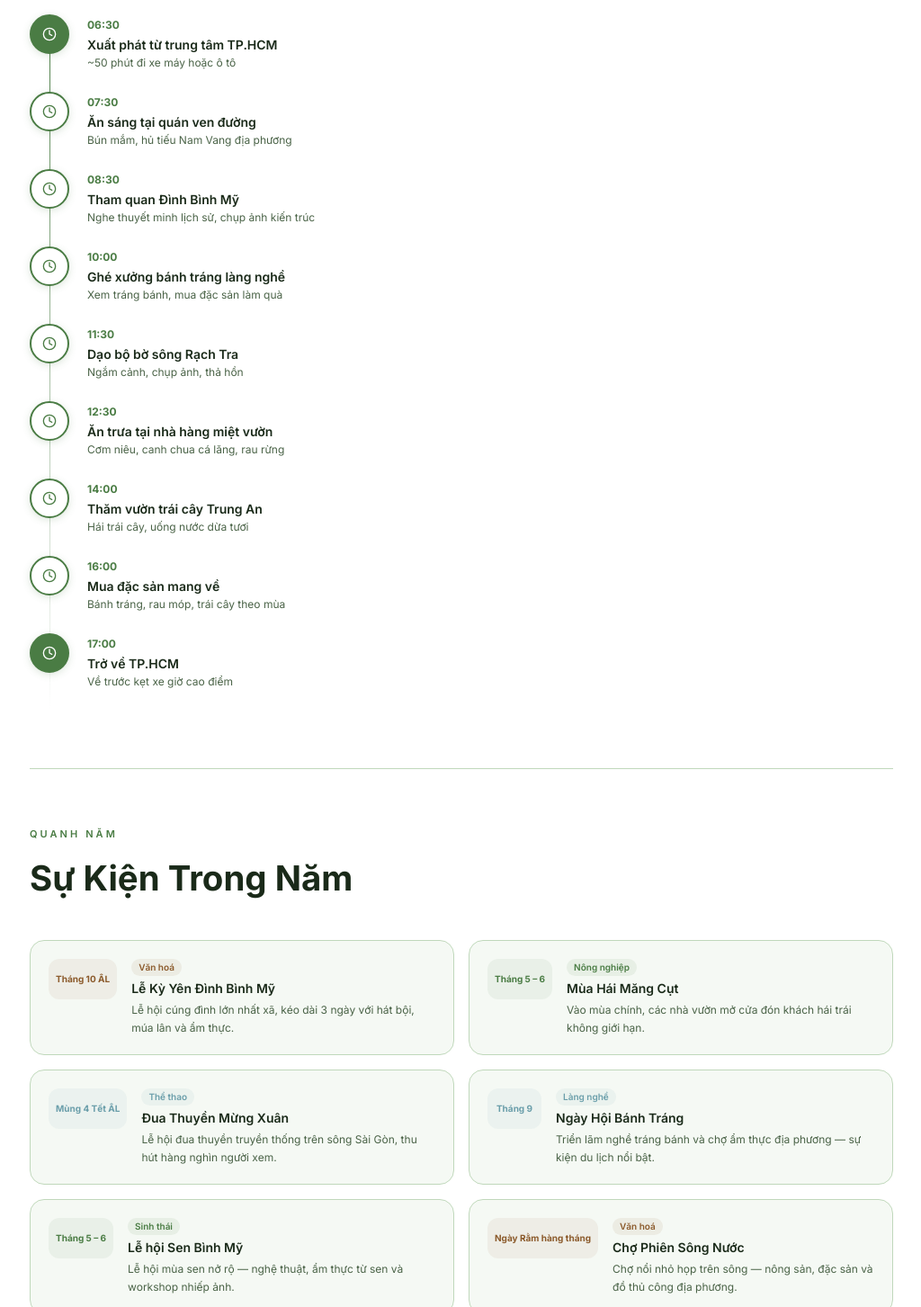
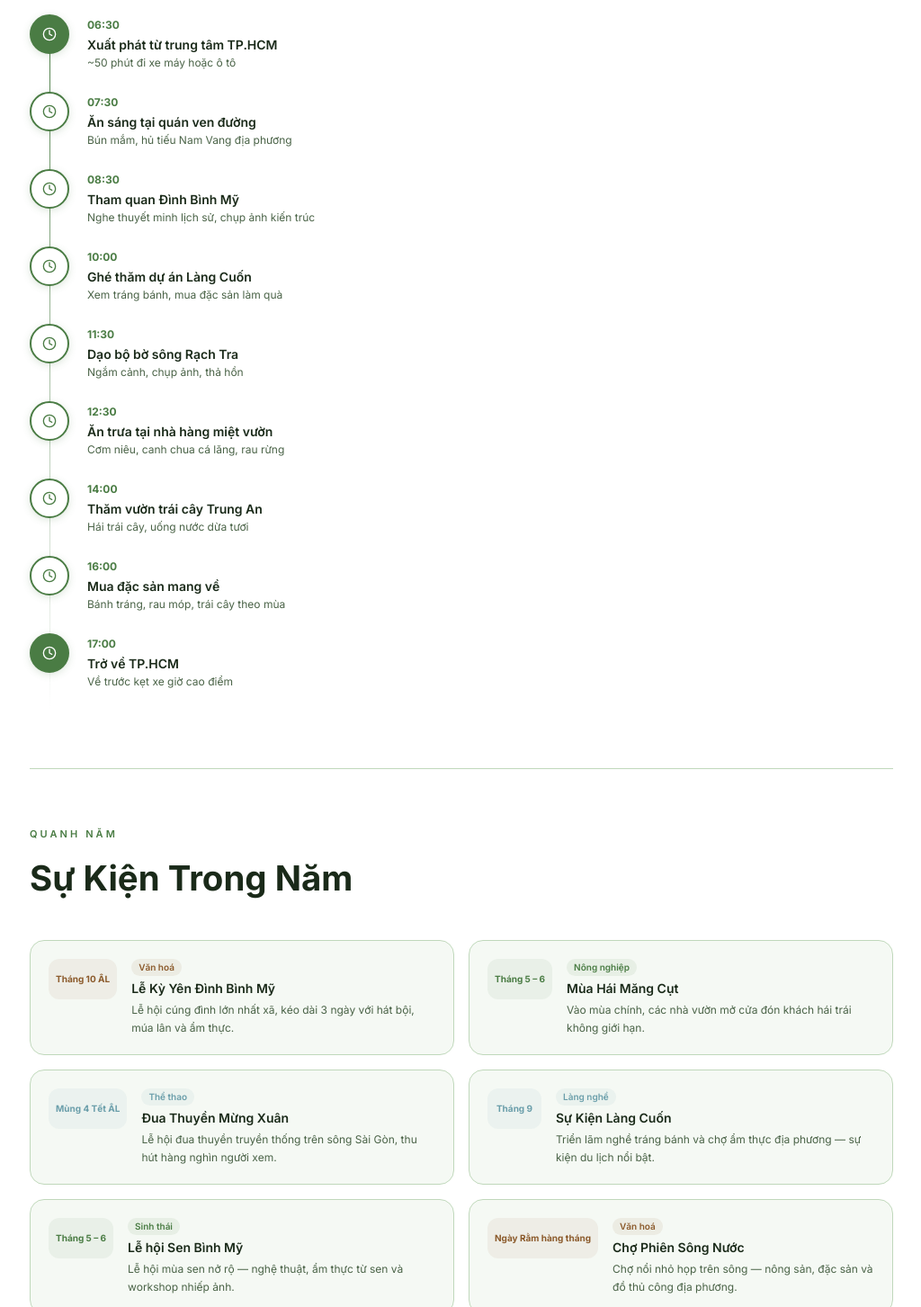
Before and after one commit to datweb07/binhmy, a React (Vite) app: page /planner in a window 1280 px wide. Shown: the part 1524-2977 px from the top of the page at 90% size, without its empty margins (127-1151 px from the left). Built offline with nearby package versions, Linux system fonts and the light colour scheme; no server answers.

Commit message:
chore: update content and branding from Lang Nghe Banh Trang to Lang Cuon

```diff
--- a/src/pages/Heritage.tsx
+++ b/src/pages/Heritage.tsx
@@ -92,13 +92,13 @@ const LOCATIONS: Location[] = [
   },
   {
     id: 'lang-banh-trang',
-    name: 'Làng Nghề Bánh Tráng',
+    name: 'Làng Cuốn',
     type: 'Di sản Văn hóa Phi vật thể',
     year: 'Hơn 100 năm',
     hours: '05:00 – 16:00',
     admission: 'Miễn phí',
     address: 'Ấp Bình Thượng, xã Bình Mỹ, TP.HCM',
-    manager: 'Hội Làng Nghề Bánh Tráng Bình Mỹ',
+    manager: 'Dự án Làng Cuốn',
     phone: '0912 345 678',
     audioTitle: 'Nghề Tráng Bánh Trăm Năm',
     accent: '#6A9EAA',
@@ -109,8 +109,8 @@ const LOCATIONS: Location[] = [
       'https://banhtrangthienthat.com/wp-content/uploads/2025/02/banh-trang-my-long-ben-tre-banh-trang-nuong-san-thien-that-2-700x394.jpg',
       'https://encrypted-tbn0.gstatic.com/images?q=tbn:ANd9GcScNWqswJnXQ6NG-W7gFYQj1ntDYwKNX9047A1s6nF_PliO3dzPhsLWC-s&s=10',
     ],
-    description: 'Làng nghề trăm năm tuổi nổi tiếng với bánh tráng phơi sương thủ công — đặc sản mang hương vị quê nhà.',
-    story: 'Từ tờ mờ sáng, khi cả xã còn đang ngủ, những người thợ làng bánh tráng đã nhóm lửa, xay bột và bắt đầu tráng những tấm bánh đầu tiên trong ngày. Hơn một trăm năm, nghề tráng bánh Bình Mỹ không thay đổi — chỉ gạo tẻ nguyên chất, nước sạch và bàn tay khéo léo của người thợ, phơi sương tự nhiên để có độ dẻo đặc trưng.',
+    description: 'Dự án văn hoá lấy cảm hứng từ nghề làm bánh tráng phơi sương thủ công — đặc sản mang hương vị quê nhà.',
+    story: 'Làng Cuốn là một dự án đặc biệt nhằm khôi phục và tôn vinh những giá trị truyền thống của nghề làm bánh tráng. Dù nghề gốc phát triển mạnh ở Phú Hòa Đông, Làng Cuốn tại Bình Mỹ tái hiện lại không gian lao động chân chất: từ khâu nhóm lửa, xay bột cho đến tráng những tấm bánh mỏng manh trong sương sớm.',
     activities: [
       { title: 'Tự tay tráng bánh', desc: 'Được hướng dẫn trực tiếp bởi nghệ nhân — học cách đổ bột, tráng mỏng và phơi bánh đúng kỹ thuật truyền thống.' },
       { title: 'Xem phơi bánh buổi sớm', desc: 'Cảnh hàng nghìn tấm bánh trắng tinh phơi trên giàn tre dưới ánh bình minh — một khung cảnh thuần Việt khó quên.' },
@@ -118,7 +118,7 @@ const LOCATIONS: Location[] = [
       { title: 'Nghe kể lịch sử nghề', desc: 'Các cụ cao niên trong làng kể chuyện nghề từ thời cha ông — nguồn gốc, bí quyết và những thăng trầm qua bao thế hệ.' },
     ],
     events: [
-      { name: 'Ngày Hội Bánh Tráng', month: 'Tháng 9 hàng năm', desc: 'Triển lãm nghề tráng bánh, thi làm bánh và chợ ẩm thực địa phương — thu hút hàng nghìn du khách mỗi năm.' },
+      { name: 'Sự kiện Làng Cuốn', month: 'Tháng 9 hàng năm', desc: 'Triển lãm nghề tráng bánh, thi làm bánh và chợ ẩm thực địa phương — thu hút hàng nghìn du khách mỗi năm.' },
       { name: 'Tham quan xưởng mở', month: 'Thứ 7 & Chủ Nhật', desc: 'Mỗi cuối tuần, 3 xưởng bánh trong làng mở cửa đón khách tham quan và trải nghiệm miễn phí.' },
     ],
   },
@@ -195,7 +195,7 @@ const ALL_POSTS = [
   { id: '4', locationId: 'vuon-trung-an', author: 'Phòng Nông nghiệp Xã Bình Mỹ', role: 'government' as Role, avatar: 'https://images.unsplash.com/photo-1577495508048-b635879837f1?auto=format&fit=crop&q=80&w=150', verified: true, time: '3 giờ trước', content: 'Thông báo: Tuần tới dự báo có mưa lớn kéo dài. Đề nghị các nhà vườn khu vực chủ động khơi thông mương liếp, tránh ngập úng gốc sầu riêng và măng cụt. Tổ khuyến nông sẽ hỗ trợ từ sáng thứ 2.', likes: 112, comments: 10 },
   { id: '5', locationId: 'vuon-trung-an', author: 'Gia Đình Táo Đỏ', role: 'tourist' as Role, avatar: 'https://images.unsplash.com/photo-1524504388940-b1c1722653e1?auto=format&fit=crop&q=80&w=150', time: '4 giờ trước', content: 'Bọn trẻ thích mê vì được tận tay hái chôm chôm từ trên cây. Quả ngọt, giòn và siêu tươi! Các cô chú chủ vườn còn hướng dẫn cách ủ phân hữu cơ rất hay nữa. Sẽ sớm quay lại! 🌳🍎', images: ['https://images.unsplash.com/photo-1622288062590-78a4eaee82f4?auto=format&fit=crop&q=80'], likes: 310, comments: 24 },
   { id: '6', locationId: 'vuon-trung-an', author: 'Nhà vườn Cô Tư', role: 'zone' as Role, avatar: 'https://images.unsplash.com/photo-1605000797499-95a51c5269ae?auto=format&fit=crop&q=80&w=150', verified: true, time: '1 ngày trước', content: 'Sắp vào mùa măng cụt chín rộ (cuối tháng 5), vườn sẽ có tiệc buffet trái cây dân dã dọc bờ kênh. Ai muốn giữ chỗ trước thì nhắn tin cho Cô Tư nhé.', likes: 195, comments: 42 },
-  { id: '7', locationId: 'lang-banh-trang', author: 'Hội Làng Nghề Bánh Tráng', role: 'government' as Role, avatar: 'https://images.unsplash.com/photo-1599566150163-29194dcaad36?auto=format&fit=crop&q=80&w=150', verified: true, time: '1 ngày trước', content: 'Ngày Hội Bánh Tráng tháng 9 sắp tới! Năm nay sẽ có thêm khu trình diễn nghề tráng bánh trực tiếp và cuộc thi "Tấm Bánh Đẹp Nhất" với giải thưởng hấp dẫn. Đón chờ nhé 🎉', likes: 156, comments: 28 },
+  { id: '7', locationId: 'lang-banh-trang', author: 'Dự án Làng Cuốn', role: 'government' as Role, avatar: 'https://images.unsplash.com/photo-1599566150163-29194dcaad36?auto=format&fit=crop&q=80&w=150', verified: true, time: '1 ngày trước', content: 'Sự kiện Làng Cuốn tháng 9 sắp tới! Năm nay sẽ có thêm khu trình diễn nghề tráng bánh trực tiếp và cuộc thi "Tấm Bánh Đẹp Nhất" với giải thưởng hấp dẫn. Đón chờ nhé 🎉', likes: 156, comments: 28 },
   { id: '8', locationId: 'lang-banh-trang', author: 'Du Khách Miền Bắc', role: 'tourist' as Role, avatar: 'https://images.unsplash.com/photo-1506794778202-cad84cf45f1d?auto=format&fit=crop&q=80&w=150', time: '2 ngày trước', content: 'Lần đầu tiên được tận tay tráng bánh — thật sự không dễ chút nào! Mỏng đều, không rách là cả một kỹ năng. Rất phục các cô chú thợ làm việc từ 4 giờ sáng mỗi ngày.', likes: 203, comments: 19 },
   { id: '9', locationId: 'canh-dong-sen', author: 'CLB Nhiếp ảnh TP.HCM', role: 'zone' as Role, avatar: 'https://images.unsplash.com/photo-1472099645785-5658abf4ff4e?auto=format&fit=crop&q=80&w=150', verified: true, time: '5 giờ trước', content: 'Buổi chụp ảnh bình minh hôm nay tại đầm sen Bình Mỹ — ánh sáng vàng, hương sen ngào ngạt và không khí trong lành. Đây thực sự là báu vật thiên nhiên cần được bảo tồn.', images: ['https://images.unsplash.com/photo-1591617009365-6f4b8f28cfdf?auto=format&fit=crop&q=80'], likes: 412, comments: 67 },
 ];
--- a/src/pages/MapBase.tsx
+++ b/src/pages/MapBase.tsx
@@ -163,7 +163,7 @@ const tours: {
           desc: "Giao lưu với người dân và tìm hiểu các sản vật địa phương.",
         },
         {
-          name: "Làng nghề bánh tráng",
+          name: "Làng Cuốn",
           time: "17:00",
           lnglat: [106.599734, 11.008609],
           desc: "Trải nghiệm tự tay tráng bánh thủ công.",
@@ -275,7 +275,7 @@ const tours: {
           desc: "Thưởng thức bữa sáng quen thuộc của người dân bản địa.",
         },
         {
-          name: "Lò bánh tráng Bình Mỹ",
+          name: "Dự án Làng Cuốn",
           time: "08:00",
           lnglat: [106.598513, 11.011168],
           desc: "Tham quan và thử sức với công đoạn tráng bánh.",
--- a/src/pages/Planner.tsx
+++ b/src/pages/Planner.tsx
@@ -14,7 +14,7 @@ const seasons = [
       { time:'06:30', activity:'Xuất phát từ trung tâm TP.HCM', note:'~50 phút đi xe máy hoặc ô tô' },
       { time:'07:30', activity:'Ăn sáng tại quán ven đường', note:'Bún mắm, hủ tiếu Nam Vang địa phương' },
       { time:'08:30', activity:'Tham quan Đình Bình Mỹ', note:'Nghe thuyết minh lịch sử, chụp ảnh kiến trúc' },
-      { time:'10:00', activity:'Ghé xưởng bánh tráng làng nghề', note:'Xem tráng bánh, mua đặc sản làm quà' },
+      { time:'10:00', activity:'Ghé thăm dự án Làng Cuốn', note:'Xem tráng bánh, mua đặc sản làm quà' },
       { time:'11:30', activity:'Dạo bộ bờ sông Rạch Tra', note:'Ngắm cảnh, chụp ảnh, thả hồn' },
       { time:'12:30', activity:'Ăn trưa tại nhà hàng miệt vườn', note:'Cơm niêu, canh chua cá lăng, rau rừng' },
       { time:'14:00', activity:'Thăm vườn trái cây Trung An', note:'Hái trái cây, uống nước dừa tươi' },
@@ -67,7 +67,7 @@ const seasons = [
     highlights:['Nghỉ dưỡng cắm trại (glamping) ven sông đón gió bấc se lạnh','Tham quan xưởng làm bánh tráng, mứt dừa chuẩn bị cho mùa Tết','Ngồi quây quần bên bếp lửa thưởng thức ẩm thực đồng quê','Chụp ảnh sương mù buổi sáng sớm trên cánh đồng và dòng sông','Mua rượu nếp than và đặc sản khô làm quà Tết sớm'],
     itinerary:[
       { time:'07:00', activity:'Xuất phát — trời mát, gió nhẹ', note:'Mùa này khí hậu lý tưởng nhất trong năm' },
-      { time:'08:30', activity:'Thăm làng nghề bánh tráng — mùa vào sản xuất cao điểm', note:'Xem phơi bánh, tráng bánh, mua trực tiếp' },
+      { time:'08:30', activity:'Thăm Làng Cuốn — tìm hiểu nghề tráng bánh', note:'Xem phơi bánh, tráng bánh, mua trực tiếp' },
       { time:'10:00', activity:'Đạp xe vòng quanh làng', note:'Thuê xe đạp tại trung tâm xã — 30.000đ/ngày' },
       { time:'12:00', activity:'Ăn trưa cơm nhà dân — trải nghiệm homestay', note:'Liên hệ trước để ăn cùng gia đình địa phương' },
       { time:'14:00', activity:'Thăm cánh đồng sen Bình Mỹ', note:'Mùa này hoa ít hơn nhưng trời mát, không đông khách' },
@@ -82,7 +82,7 @@ const ANNUAL_EVENTS = [
   { name:'Lễ Kỳ Yên Đình Bình Mỹ', month:'Tháng 10 ÂL', type:'Văn hoá', desc:'Lễ hội cúng đình lớn nhất xã, kéo dài 3 ngày với hát bội, múa lân và ẩm thực.' },
   { name:'Mùa Hái Măng Cụt', month:'Tháng 5 – 6', type:'Nông nghiệp', desc:'Vào mùa chính, các nhà vườn mở cửa đón khách hái trái không giới hạn.' },
   { name:'Đua Thuyền Mừng Xuân', month:'Mùng 4 Tết ÂL', type:'Thể thao', desc:'Lễ hội đua thuyền truyền thống trên sông Sài Gòn, thu hút hàng nghìn người xem.' },
-  { name:'Ngày Hội Bánh Tráng', month:'Tháng 9', type:'Làng nghề', desc:'Triển lãm nghề tráng bánh và chợ ẩm thực địa phương — sự kiện du lịch nổi bật.' },
+  { name:'Sự Kiện Làng Cuốn', month:'Tháng 9', type:'Làng nghề', desc:'Triển lãm nghề tráng bánh và chợ ẩm thực địa phương — sự kiện du lịch nổi bật.' },
   { name:'Lễ hội Sen Bình Mỹ', month:'Tháng 5 – 6', type:'Sinh thái', desc:'Lễ hội mùa sen nở rộ — nghệ thuật, ẩm thực từ sen và workshop nhiếp ảnh.' },
   { name:'Chợ Phiên Sông Nước', month:'Ngày Rằm hàng tháng', type:'Văn hoá', desc:'Chợ nổi nhỏ họp trên sông — nông sản, đặc sản và đồ thủ công địa phương.' },
   { name:'Ngày Di sản Văn hoá', month:'23/11', type:'Giáo dục', desc:'Triển lãm ảnh, tư liệu và giao lưu với các nghệ nhân dân gian địa phương.' },
```
Also changed, not shown: public/assets/images/dinh-binh-my-1.jpg.
